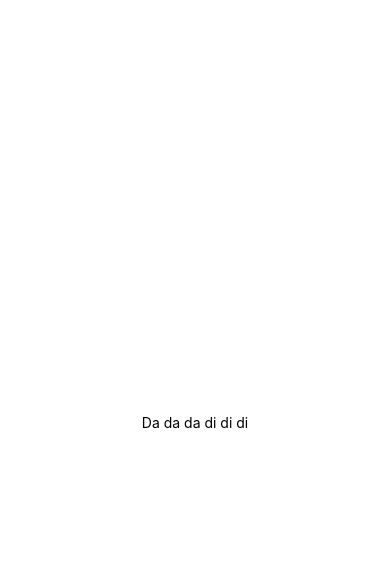
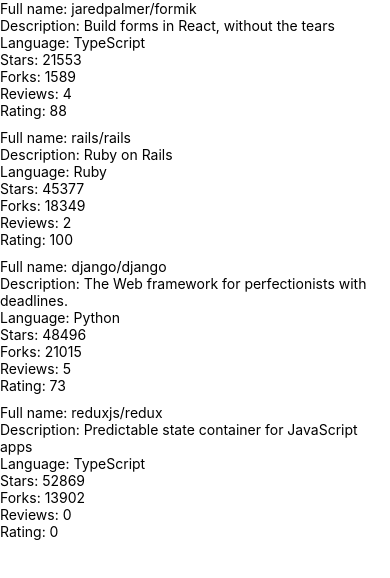
Before and after one commit to hamunen/fullstackopen2022_part10, a React Native app: screen / in a window 390 px wide. Shown: the top 578 px of the page. Built offline with nearby package versions, Linux system fonts and the light colour scheme.

Commit message:
Exercise 10.3: the reviewed repositories list

```diff
--- a/App.js
+++ b/App.js
@@ -1,21 +1,7 @@
-import { StatusBar } from 'expo-status-bar'
-import { StyleSheet, Text, View } from 'react-native'
+import Main from './src/components/Main'
 
-export default function App() {
-  console.log('hello')
-  return (
-    <View style={styles.container}>
-      <Text>Da da da di di di</Text>
-      <StatusBar style='auto' />
-    </View>
-  )
+const App = () => {
+  return <Main />
 }
 
-const styles = StyleSheet.create({
-  container: {
-    flex: 1,
-    backgroundColor: '#fff',
-    alignItems: 'center',
-    justifyContent: 'center',
-  },
-})
+export default App
--- /dev/null
+++ b/src/components/Main.jsx
@@ -0,0 +1,22 @@
+import Constants from 'expo-constants';
+import { StyleSheet, View } from 'react-native';
+import RepositoryList from './RepositoryList';
+
+
+const styles = StyleSheet.create({
+  container: {
+    marginTop: Constants.statusBarHeight,
+    flexGrow: 1,
+    flexShrink: 1,
+  },
+});
+
+const Main = () => {
+  return (
+    <View style={styles.container}>
+      <RepositoryList />
+    </View>
+  );
+};
+
+export default Main;
--- /dev/null
+++ b/src/components/RepositoryItem.jsx
@@ -0,0 +1,18 @@
+
+import { View, Text } from 'react-native';
+
+const RepositoryItem = ({item}) => {
+  return (
+    <View>
+      <Text>Full name: {item.fullName}</Text>
+      <Text>Description: {item.description}</Text>
+      <Text>Language: {item.language}</Text>
+      <Text>Stars: {item.stargazersCount}</Text>
+      <Text>Forks: {item.forksCount}</Text>
+      <Text>Reviews: {item.reviewCount}</Text>
+      <Text>Rating: {item.ratingAverage}</Text>
+    </View>
+  );
+};
+
+export default RepositoryItem;
--- /dev/null
+++ b/src/components/RepositoryList.jsx
@@ -0,0 +1,71 @@
+import { FlatList, View, StyleSheet } from 'react-native';
+import RepositoryItem from './RepositoryItem';
+
+const styles = StyleSheet.create({
+  separator: {
+    height: 10,
+  },
+});
+
+const repositories = [
+  {
+    id: 'jaredpalmer.formik',
+    fullName: 'jaredpalmer/formik',
+    description: 'Build forms in React, without the tears',
+    language: 'TypeScript',
+    forksCount: 1589,
+    stargazersCount: 21553,
+    ratingAverage: 88,
+    reviewCount: 4,
+    ownerAvatarUrl: 'https://avatars2.githubusercontent.com/u/4060187?v=4',
+  },
+  {
+    id: 'rails.rails',
+    fullName: 'rails/rails',
+    description: 'Ruby on Rails',
+    language: 'Ruby',
+    forksCount: 18349,
+    stargazersCount: 45377,
+    ratingAverage: 100,
+    reviewCount: 2,
+    ownerAvatarUrl: 'https://avatars1.githubusercontent.com/u/4223?v=4',
+  },
+  {
+    id: 'django.django',
+    fullName: 'django/django',
+    description: 'The Web framework for perfectionists with deadlines.',
+    language: 'Python',
+    forksCount: 21015,
+    stargazersCount: 48496,
+    ratingAverage: 73,
+    reviewCount: 5,
+    ownerAvatarUrl: 'https://avatars2.githubusercontent.com/u/27804?v=4',
+  },
+  {
+    id: 'reduxjs.redux',
+    fullName: 'reduxjs/redux',
+    description: 'Predictable state container for JavaScript apps',
+    language: 'TypeScript',
+    forksCount: 13902,
+    stargazersCount: 52869,
+    ratingAverage: 0,
+    reviewCount: 0,
+    ownerAvatarUrl: 'https://avatars3.githubusercontent.com/u/13142323?v=4',
+  },
+];
+
+const ItemSeparator = () => <View style={styles.separator} />;
+
+
+const RepositoryList = () => {
+  return (
+    <FlatList
+      data={repositories}
+      ItemSeparatorComponent={ItemSeparator}
+      // other props
+      renderItem={({item}) => (<RepositoryItem item={item}/>)}
+    />
+  );
+};
+
+export default RepositoryList;
```
